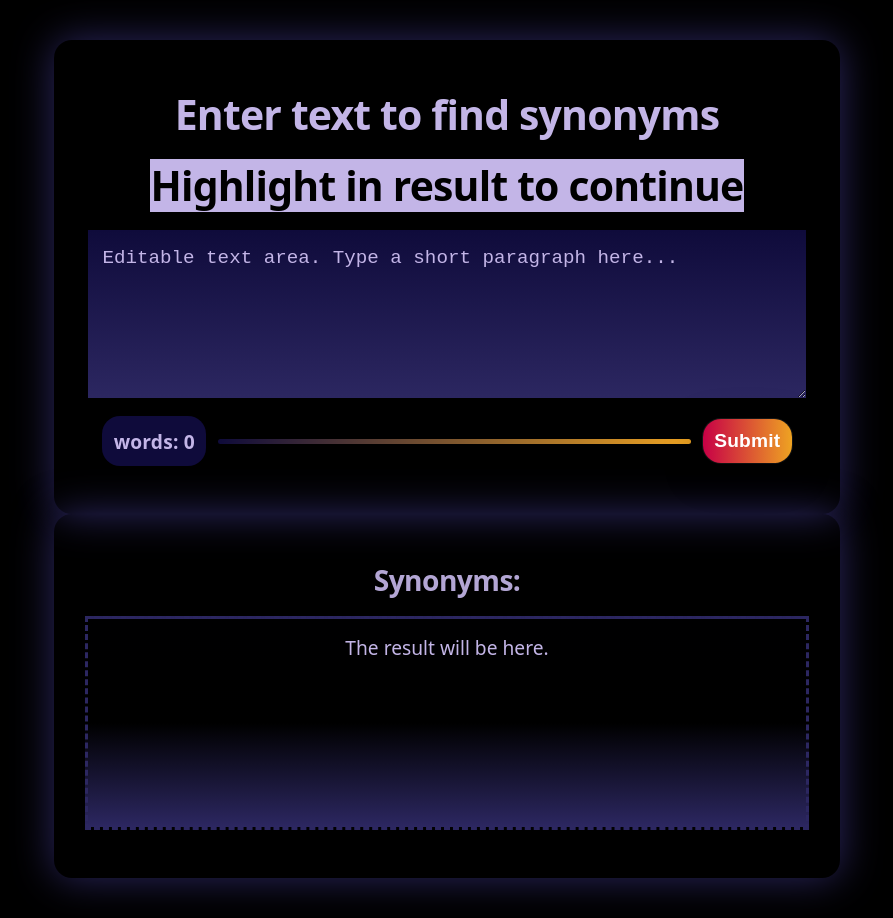
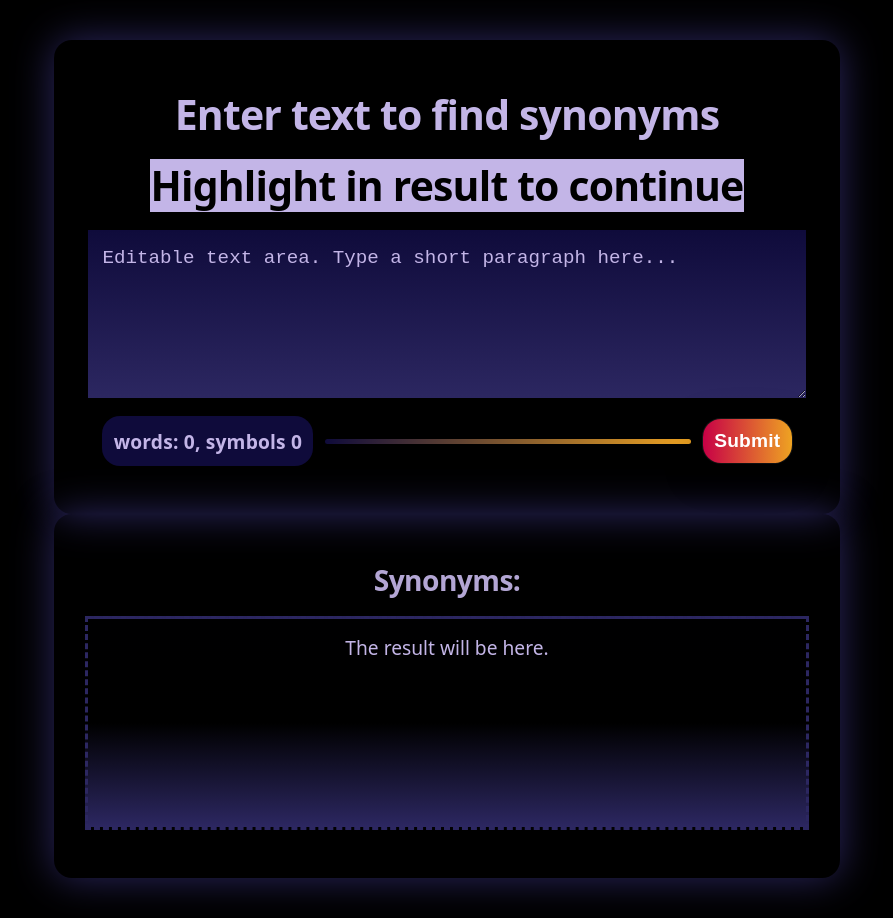
Before and after one commit to dwellrr/test-task-words, an Angular app: page / in a window 1280 px wide. Shown: the whole page, without its empty margins (241-1134 px from the left). Built offline with nearby package versions, Linux system fonts and the light colour scheme.

Commit message:
forgot symbol count, added that too

```diff
--- a/src/app/components/input/input.component.html
+++ b/src/app/components/input/input.component.html
@@ -4,7 +4,7 @@
     <h1 class="h1 h1--highlight">Highlight in result to continue</h1>
     <textarea #ta [(ngModel)] = "value" (ngModelChange)="onSynonymInput($event)" class="text-area" placeholder="Editable text area. Type a short paragraph here..."></textarea>
      <div class = "flex-row">
-      <label class="label">words: {{wordCount}}</label>
+      <label class="label">words: {{wordCount}}, symbols {{symCount}}</label>
       <div class="divider"></div>
       <button class="btn-submit" type="button" (click)="submit(ta)">Submit</button>
 </div>
--- a/src/app/components/input/input.component.ts
+++ b/src/app/components/input/input.component.ts
@@ -44,4 +44,13 @@ export class InputComponent {
     }
     return 0;
   }
+
+  get symCount(): number {
+    if (this.value != null) {
+      if (!this.value.trim()) return 0;
+
+      return this.value.length;
+    }
+    return 0;
+  }
 }
```
